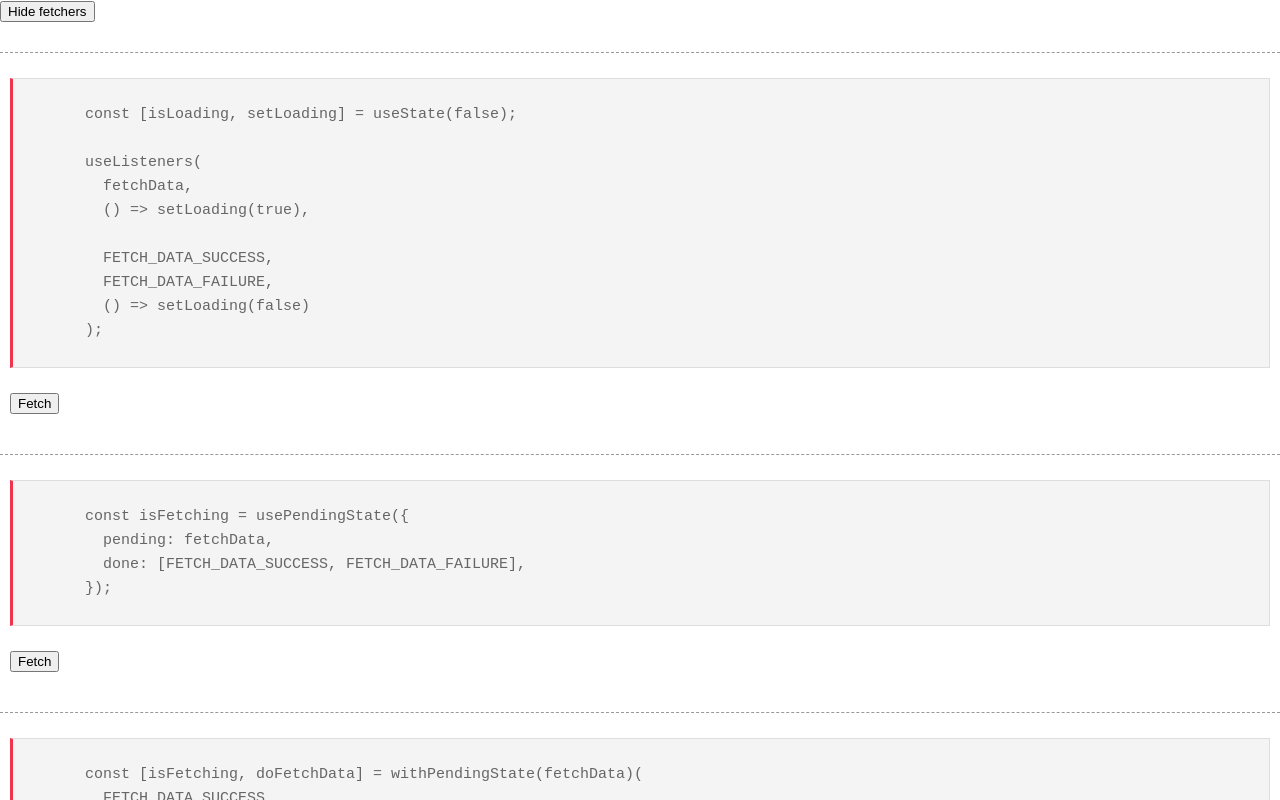
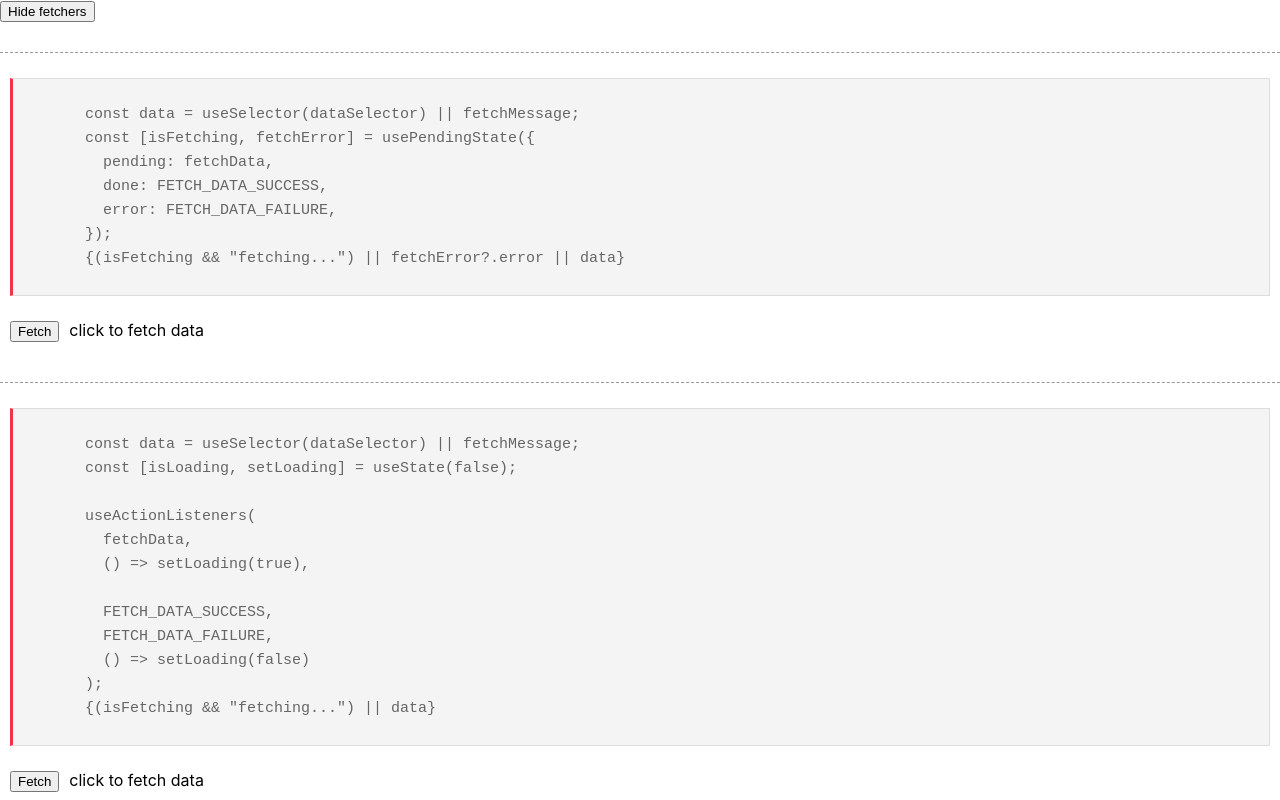
Before and after one commit to jsbuzz/redux-signal-demo, a React (Create React App) app: page / in a window 1280 px wide. Shown: the top 800 px of the page. Built offline with nearby package versions, Linux system fonts and the light colour scheme.

Commit message:
added useFetchState

```diff
--- a/src/App.css
+++ b/src/App.css
@@ -24,3 +24,7 @@ pre {
   display: block;
   word-wrap: break-word;
 }
+
+button {
+  margin-right: 10px;
+}
--- a/src/App.js
+++ b/src/App.js
@@ -15,8 +15,8 @@ function App() {
           <button onClick={() => setShowFetchers(!showFetchers)}>
             {showFetchers ? "Hide fetchers" : "Show fetchers"}
           </button>
+          {showFetchers && <SecondDataFetcher />}
           {showFetchers && <DataFetcher />}
-          {showFetchers && <SecondDataFetcher />}
           {showFetchers && <ThirdDataFetcher />}
         </header>
       </div>
--- a/src/components/DataFetcher.js
+++ b/src/components/DataFetcher.js
@@ -2,16 +2,17 @@ import React, { useState } from "react";
 import { useDispatch, useSelector } from "react-redux";
 import { FETCH_DATA_FAILURE, FETCH_DATA_SUCCESS } from "../redux/actions";
 import { fetchData } from "../redux/thunks/fetchData";
-import { useListeners } from "../redux-signal/hooks";
+import { useActionListeners } from "../redux-signal/hooks";
 
 const dataSelector = (store) => store.data.data;
 
 export const DataFetcher = () => {
   const dispatch = useDispatch();
-  const data = useSelector(dataSelector);
+  const fetchMessage = "click to fetch data";
+  const data = useSelector(dataSelector) || fetchMessage;
   const [isFetching, setLoading] = useState(false);
 
-  useListeners(
+  useActionListeners(
     fetchData,
     () => setLoading(true),
 
@@ -24,9 +25,10 @@ export const DataFetcher = () => {
     <div className="data-fetcher">
       <pre>
         {`
+        const data = useSelector(dataSelector) || fetchMessage;
         const [isLoading, setLoading] = useState(false);
 
-        useListeners(
+        useActionListeners(
           fetchData,
           () => setLoading(true),
 
@@ -34,12 +36,13 @@ export const DataFetcher = () => {
           FETCH_DATA_FAILURE,
           () => setLoading(false)
         );
+        {(isFetching && "fetching...") || data}
       `}
       </pre>
       <button disabled={isFetching} onClick={() => dispatch(fetchData())}>
         Fetch
       </button>
-      &nbsp; {(isFetching && "fetching...") || data}
+      {(isFetching && "fetching...") || data}
     </div>
   );
 };
--- a/src/components/SecondDataFetcher.js
+++ b/src/components/SecondDataFetcher.js
@@ -2,32 +2,37 @@ import React from "react";
 import { useDispatch, useSelector } from "react-redux";
 import { FETCH_DATA_FAILURE, FETCH_DATA_SUCCESS } from "../redux/actions";
 import { fetchData } from "../redux/thunks/fetchData";
-import { usePendingState } from "../redux-signal/hooks";
+import { useFetchState } from "../redux-signal/hooks";
 
 const dataSelector = (store) => store.data.data;
 
 export const SecondDataFetcher = () => {
   const dispatch = useDispatch();
-  const data = useSelector(dataSelector);
-  const isFetching = usePendingState({
-    pending: fetchData,
-    done: [FETCH_DATA_SUCCESS, FETCH_DATA_FAILURE],
+  const fetchMessage = "click to fetch data";
+  const data = useSelector(dataSelector) || fetchMessage;
+  const [isFetching, fetchError] = useFetchState({
+    fetch: fetchData,
+    done: FETCH_DATA_SUCCESS,
+    error: FETCH_DATA_FAILURE,
   });
 
   return (
     <div className="data-fetcher">
       <pre>
         {`
-        const isFetching = usePendingState({
+        const data = useSelector(dataSelector) || fetchMessage;
+        const [isFetching, fetchError] = usePendingState({
           pending: fetchData,
-          done: [FETCH_DATA_SUCCESS, FETCH_DATA_FAILURE],
+          done: FETCH_DATA_SUCCESS,
+          error: FETCH_DATA_FAILURE,
         });
+        {(isFetching && "fetching...") || fetchError?.error || data}
       `}
       </pre>
       <button disabled={isFetching} onClick={() => dispatch(fetchData())}>
         Fetch
       </button>
-      &nbsp; {(isFetching && "fetching...") || data}
+      {(isFetching && "fetching...") || fetchError?.error || data}
     </div>
   );
 };
--- a/src/components/ThirdDataFetcher.js
+++ b/src/components/ThirdDataFetcher.js
@@ -8,7 +8,8 @@ const dataSelector = (store) => store.data.data;
 
 export const ThirdDataFetcher = () => {
   const dispatch = useDispatch();
-  const data = useSelector(dataSelector);
+  const fetchMessage = "click to fetch data";
+  const data = useSelector(dataSelector) || fetchMessage;
   const [isFetching, doFetchData] = withPendingState(fetchData)(
     FETCH_DATA_SUCCESS,
     FETCH_DATA_FAILURE
@@ -18,16 +19,18 @@ export const ThirdDataFetcher = () => {
     <div className="data-fetcher">
       <pre>
         {`
+        const data = useSelector(dataSelector) || fetchMessage;
         const [isFetching, doFetchData] = withPendingState(fetchData)(
           FETCH_DATA_SUCCESS,
           FETCH_DATA_FAILURE
         );
+        {(isFetching && "fetching...") || data}
       `}
       </pre>
       <button disabled={isFetching} onClick={() => dispatch(doFetchData())}>
         Fetch
       </button>
-      &nbsp; {(isFetching && "fetching...") || data}
+      {(isFetching && "fetching...") || data}
     </div>
   );
 };
--- a/src/redux-signal/hooks.js
+++ b/src/redux-signal/hooks.js
@@ -5,7 +5,7 @@ const thunkRX = /.*=>.*dispatch.*=>/i;
 const isThunk = (fn) => !!fn.toString().match(thunkRX);
 const asKey = (str) => (typeof str === "function" ? str().toString() : str);
 
-export function useListeners(...listeners) {
+export function useActionListeners(...listeners) {
   useEffect(() => {
     listeners.reduce((a, c) => {
       if (typeof c === "function" && !isThunk(c)) {
@@ -43,24 +43,42 @@ export function useListeners(...listeners) {
 }
 
 const asArray = (a) => (Array.isArray(a) ? a : [a]);
-export function usePendingState({ pending, done, defaultValue = false }) {
-  const [loading, setLoading] = useState(defaultValue);
+export function useFetchState({ fetch, done, error, errorHandler = (e) => e }) {
+  const [state, setState] = useState({
+    pending: false,
+    error: null,
+  });
 
-  useListeners(
-    ...asArray(pending),
-    () => setLoading(true),
+  useActionListeners(
+    ...asArray(fetch),
+    () =>
+      setState({
+        pending: true,
+        error: null,
+      }),
 
     ...asArray(done),
-    () => setLoading(false)
+    () =>
+      setState({
+        pending: false,
+        error: null,
+      }),
+
+    ...asArray(error),
+    (errorAction) =>
+      setState({
+        pending: false,
+        error: errorHandler(errorAction),
+      })
   );
 
-  return loading;
+  return [state.pending, state.error];
 }
 
 export const withPendingState = (thunk) => (...done) => {
   const [loading, setLoading] = useState(false);
 
-  useListeners(...done, () => setLoading(false));
+  useActionListeners(...done, () => setLoading(false));
 
   return [
     loading,
--- a/src/redux/actions.js
+++ b/src/redux/actions.js
@@ -10,3 +10,8 @@ export const setData = (data) => ({
   type: FETCH_DATA_SUCCESS,
   data,
 });
+
+export const fetchDataError = (error) => ({
+  type: FETCH_DATA_FAILURE,
+  error,
+});
--- a/src/redux/reducers.js
+++ b/src/redux/reducers.js
@@ -1,5 +1,5 @@
 import { combineReducers } from "redux";
-import { FETCH_DATA_SUCCESS } from "./actions";
+import { FETCH_DATA_SUCCESS, FETCH_DATA_FAILURE } from "./actions";
 
 const dataReducerState = {
   data: null,
--- a/src/redux/thunks/fetchData.js
+++ b/src/redux/thunks/fetchData.js
@@ -1,8 +1,13 @@
-import { setData } from "../actions";
+import { setData, fetchDataError } from "../actions";
 
+let counter = 0;
 export const fetchData = () => (dispatch) => {
   // dispatch(fetchDataStart());
   setTimeout(() => {
-    dispatch(setData("This is the fetched data"));
-  }, 1500);
+    if (++counter % 3) {
+      dispatch(setData(`This is the fetched data #${counter}`));
+    } else {
+      dispatch(fetchDataError(`Whoopsie #${counter}`));
+    }
+  }, 800);
 };
```
